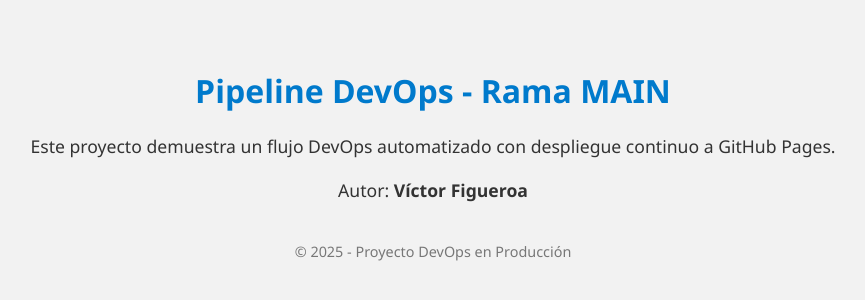
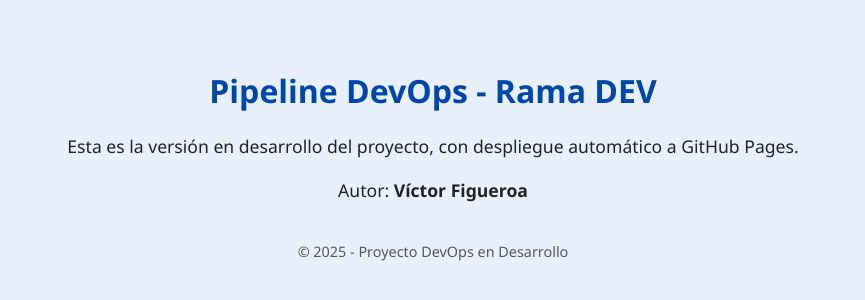
Before and after one commit to Victfigueroa/devops-auto-deploy-pipeline, a website: page index.html in a window 1280 px wide. Shown: the whole page, without its empty margins (207-1072 px from the left). Drawn offline with Linux system fonts and the light colour scheme.

Commit message:
Rama dev con personalización basada en main

```diff
--- a/index.html
+++ b/index.html
@@ -2,18 +2,18 @@
 <html lang="es">
 <head>
     <meta charset="UTF-8" />
-    <title>Pipeline DevOps - Rama MAIN - Víctor Figueroa</title>
+    <title>Pipeline DevOps - Rama DEV - Víctor Figueroa</title>
     <meta name="viewport" content="width=device-width, initial-scale=1.0" />
     <style>
         body {
             font-family: 'Segoe UI', sans-serif;
-            background-color: #f2f2f2;
-            color: #333;
+            background-color: #e8f0fe;
+            color: #222;
             text-align: center;
             padding: 40px;
         }
         h1 {
-            color: #007acc;
+            color: #0047ab;
         }
         .info {
             margin-top: 20px;
@@ -22,16 +22,16 @@
         footer {
             margin-top: 40px;
             font-size: 0.9em;
-            color: #777;
+            color: #555;
         }
     </style>
 </head>
 <body>
-    <h1>Pipeline DevOps - Rama MAIN</h1>
-    <p class="info">Este proyecto demuestra un flujo DevOps automatizado con despliegue continuo a GitHub Pages.</p>
+    <h1>Pipeline DevOps - Rama DEV</h1>
+    <p class="info">Esta es la versión en desarrollo del proyecto, con despliegue automático a GitHub Pages.</p>
     <p class="info">Autor: <strong>Víctor Figueroa</strong></p>
     <div id="output"></div>
     <script src="app.js"></script>
-    <footer>&copy; 2025 - Proyecto DevOps en Producción</footer>
+    <footer>&copy; 2025 - Proyecto DevOps en Desarrollo</footer>
 </body>
 </html>
```
Also changed, not shown: app.test.js (+2 -2 lines), .github/workflows/main-ci-cd.yml.
